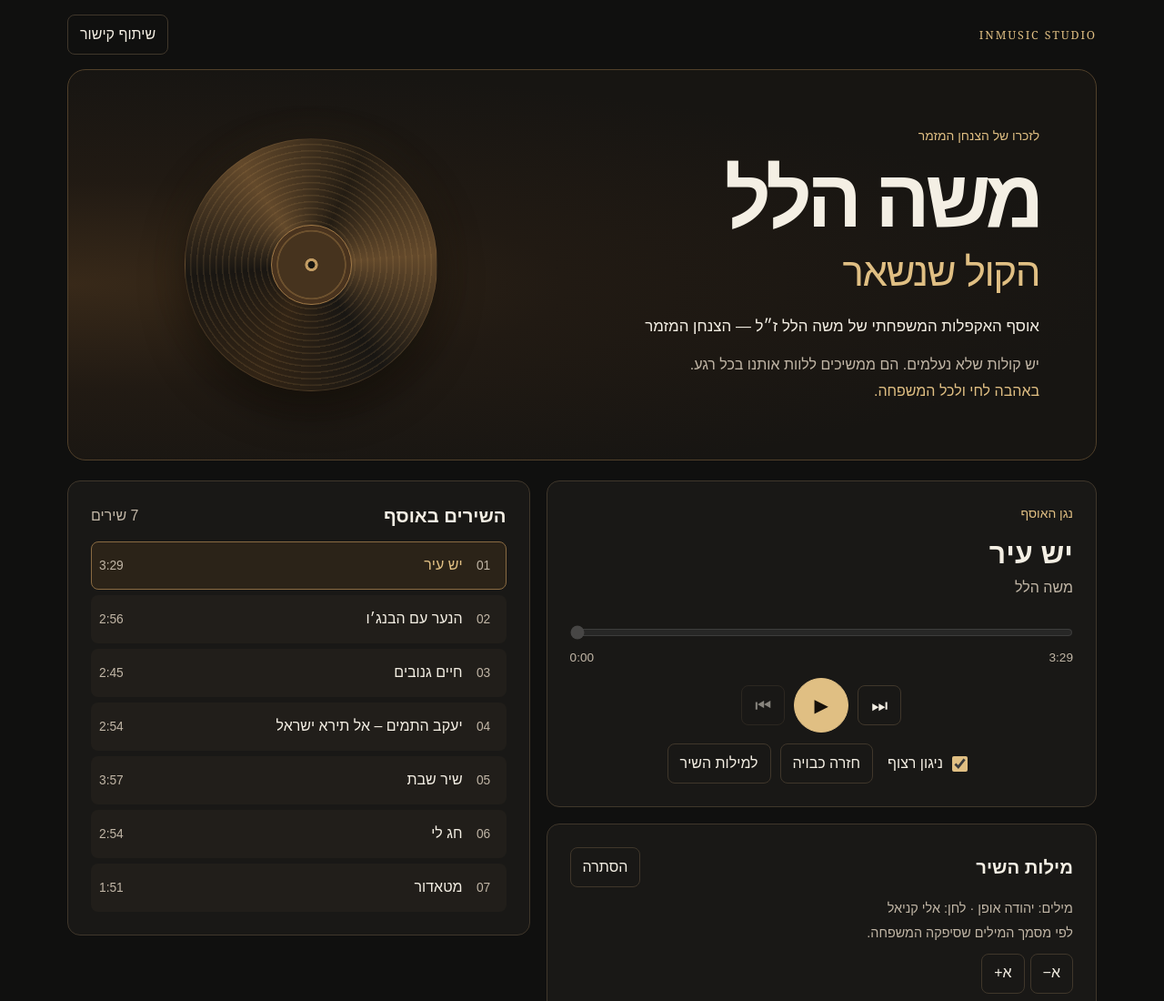
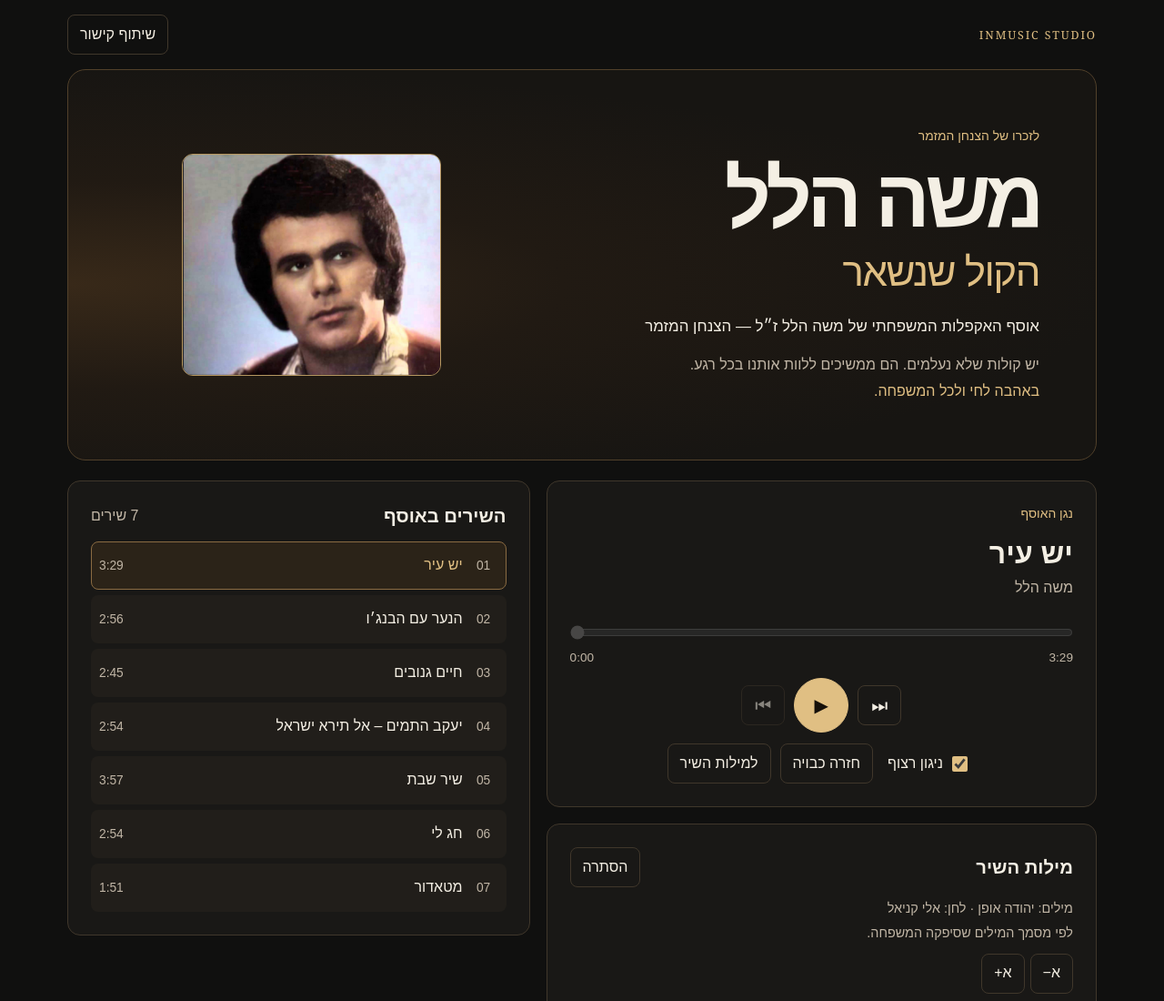
Before and after one commit to moshehillel2026/moshe-hillel-acapella-legacy, a plain HTML site: page site/index.html in a window 1280 px wide. Shown: the top 1100 px of the page at 91% size. Drawn offline with Linux system fonts and the light colour scheme.

Commit message:
Add Moshe Hillel’s portrait to the memorial site and link previews

```diff
--- a/site/index.html
+++ b/site/index.html
@@ -6,6 +6,21 @@
   <meta name="robots" content="noindex, nofollow">
   <meta name="theme-color" content="#11100e">
   <title>משה הלל | הקול שנשאר</title>
+  <meta name="description" content="אוסף האקפלות המשפחתי של משה הלל ז״ל — הצנחן המזמר.">
+  <link rel="canonical" href="https://moshehillel2026.github.io/moshe-hillel-acapella-legacy/">
+  <meta property="og:type" content="website">
+  <meta property="og:locale" content="he_IL">
+  <meta property="og:url" content="https://moshehillel2026.github.io/moshe-hillel-acapella-legacy/">
+  <meta property="og:title" content="משה הלל | הקול שנשאר">
+  <meta property="og:description" content="אוסף האקפלות המשפחתי של משה הלל ז״ל — הצנחן המזמר.">
+  <meta property="og:image" content="https://moshehillel2026.github.io/moshe-hillel-acapella-legacy/images/moshe-hillel.jpg">
+  <meta property="og:image:type" content="image/jpeg">
+  <meta property="og:image:width" content="1260">
+  <meta property="og:image:height" content="1076">
+  <meta property="og:image:alt" content="דיוקן של משה הלל">
+  <meta name="twitter:card" content="summary_large_image">
+  <meta name="twitter:image" content="https://moshehillel2026.github.io/moshe-hillel-acapella-legacy/images/moshe-hillel.jpg">
+  <meta name="twitter:image:alt" content="דיוקן של משה הלל">
   <link rel="stylesheet" href="style.css">
   <script src="player.js" defer></script>
 </head>
@@ -24,8 +39,8 @@
           <p class="dedication">יש קולות שלא נעלמים. הם ממשיכים ללוות אותנו בכל רגע.</p>
           <p class="family">באהבה לחי ולכל המשפחה.</p>
         </div>
-        <div class="portrait" id="portrait" aria-hidden="true">
-          <div class="record"><div class="record-center"></div></div>
+        <div class="portrait" id="portrait">
+          <img src="images/moshe-hillel.jpg" width="1260" height="1076" alt="דיוקן של משה הלל">
         </div>
       </section>
       <div class="collection">
--- a/site/style.css
+++ b/site/style.css
@@ -49,19 +49,14 @@ h2 { font-size: 1.27rem; line-height: 1.35; }
 .dedication { margin-top: 17px; color: var(--muted); }
 .family { color: var(--gold); margin-top: 4px; }
 .portrait { display: grid; place-items: center; min-width: 0; }
-.portrait img { display: block; width: 100%; max-width: 285px; aspect-ratio: 4/5; object-fit: cover; object-position: center 25%; border: 1px solid #78613d; border-radius: 12px; }
-.record {
-  width: min(100%, 278px);
-  aspect-ratio: 1;
-  display: grid;
-  place-items: center;
-  border-radius: 50%;
-  border: 1px solid #8b6b413f;
-  background: repeating-radial-gradient(circle, transparent 0 5px, #c49a5d22 6px 7px),
-    conic-gradient(from 25deg, #231c13, #63492b, #181613, #322415, #191612, #63492b, #231c13);
-  box-shadow: 0 16px 45px #0503019c, 0 0 45px #daaa5a13;
+.portrait img {
+  display: block;
+  width: 100%;
+  max-width: 285px;
+  height: auto;
+  border: 1px solid #b79861;
+  border-radius: 12px;
 }
-.record-center { width: 32%; aspect-ratio: 1; border-radius: 50%; border: 1px solid #a17a48; background: radial-gradient(circle, #171510 0 6%, #c29c63 7% 11%, #46331e 12% 59%, #6d512e 60% 62%, #49331e 63%); }
 .collection { display: grid; grid-template-columns: 1fr .84fr; grid-template-areas: "player tracks" "lyrics tracks"; gap: 18px; margin-top: 22px; align-items: start; }
 .panel { min-width: 0; border: 1px solid var(--line); background: var(--surface); border-radius: 14px; padding: clamp(15px, 3vw, 25px); }
 .player { grid-area: player; }
@@ -117,7 +112,6 @@ dialog input { display: block; width: 100%; margin-block: 14px; border: 1px soli
   .masthead { min-height: 65px; }
   .hero { grid-template-columns: 1fr; min-height: 0; }
   .portrait { grid-row: 1; justify-items: start; }
-  .record { width: 100px; }
   .portrait img { width: min(58%, 190px); }
   .collection { grid-template-columns: 1fr; grid-template-areas: "player" "tracks" "lyrics"; gap: 14px; }
 }
```
Also changed, not shown: site/images/moshe-hillel.jpg (added).
